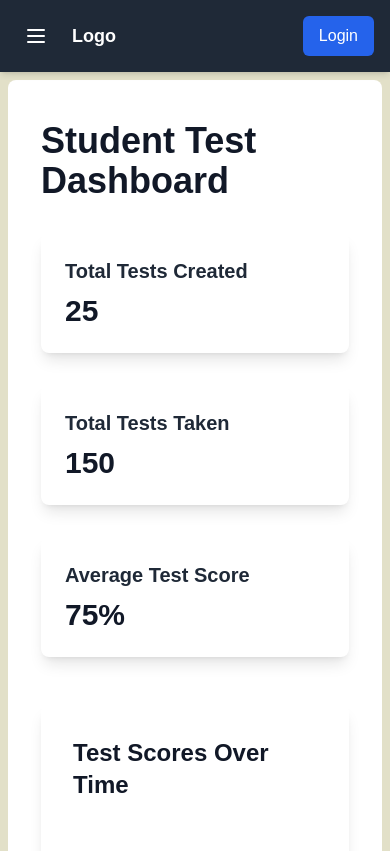
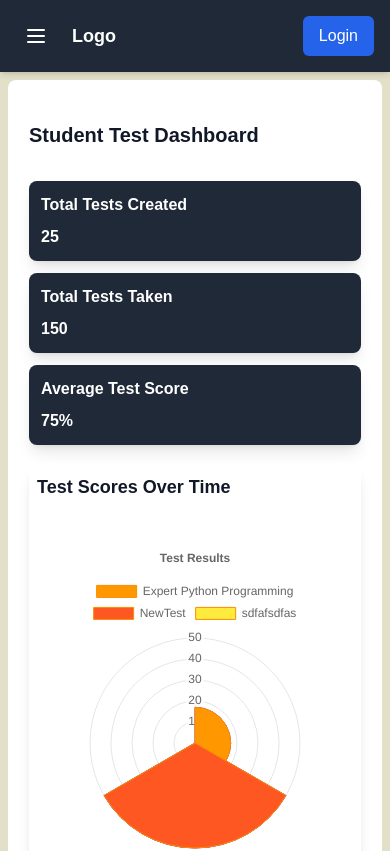
Before and after one commit to Esakkipandi0214/LearnYourserlf, a Next.js app: page /dashboard in a window 390 px wide. Shown: the top 851 px of the page. Built offline with nearby package versions, Linux system fonts and the light colour scheme.

Commit message:
update dashboard

```diff
--- a/src/components/Dashboard/Card.tsx
+++ b/src/components/Dashboard/Card.tsx
@@ -7,9 +7,9 @@ interface CardProps {
 
 const Card: FC<CardProps> = ({ title, value }) => {
   return (
-    <div className="bg-white p-6 rounded-lg shadow-lg transition-transform transform hover:scale-105 hover:shadow-xl">
-      <h2 className="text-xl font-semibold text-gray-800 mb-2">{title}</h2>
-      <p className="text-3xl font-bold text-gray-900">{value}</p>
+    <div className="bg-gray-800 p-3 sm:p-6 rounded-lg shadow-lg transition-transform transform hover:scale-105 hover:shadow-xl">
+      <h2 className=" sm:text-xl font-semibold text-white mb-2">{title}</h2>
+      <p className=" sm:text-3xl font-bold text-white">{value}</p>
     </div>
   );
 };
--- a/src/components/Dashboard/Chart.tsx
+++ b/src/components/Dashboard/Chart.tsx
@@ -149,7 +149,7 @@ const Chart: FC = () => {
 
   return (
     <div className="flex flex-col space-y-6">
-      <h2 className="text-2xl font-semibold text-gray-900 mb-4">Test Scores Over Time</h2>
+      <h2 className=" text-lg sm:text-2xl font-semibold text-gray-900 mb-4">Test Scores Over Time</h2>
 
       {isMobile ? (
         <PolarArea className="w-full" data={mobileChartData} options={{ responsive: true, plugins: { title: { display: true, text: "Test Results" } } }} />
--- a/src/pages/dashboard/index.tsx
+++ b/src/pages/dashboard/index.tsx
@@ -6,18 +6,18 @@ import Layout from "@/components/LayoutComponents/Layout";
 const Dashboard: FC = () => {
   return (
     <Layout>
-      <div className="max-w-7xl mx-auto px-6 py-8">
-        <h1 className="text-4xl font-bold text-gray-900 mb-8">Student Test Dashboard</h1>
+      <div className="max-w-7xl mx-auto  px-3 sm:px-6 py-8">
+        <h1 className=" text-xl sm:text-4xl font-bold text-gray-900 mb-8">Student Test Dashboard</h1>
 
         {/* Card Section */}
-        <div className="grid grid-cols-1 md:grid-cols-2 lg:grid-cols-4 gap-8 mb-12">
+        <div className="grid grid-cols-1 md:grid-cols-2 lg:grid-cols-4  gap-3 sm:gap-8  sm:mb-12">
           <Card title="Total Tests Created" value="25" />
           <Card title="Total Tests Taken" value="150" />
           <Card title="Average Test Score" value="75%" />
         </div>
 
         {/* Chart Section */}
-        <div className="bg-white p-8 rounded-lg shadow-lg">
+        <div className=" bg-transparent sm:bg-white p-2 mt-5 sm:p-8 rounded-lg shadow-lg">
           <Chart />
         </div>
       </div>
```
